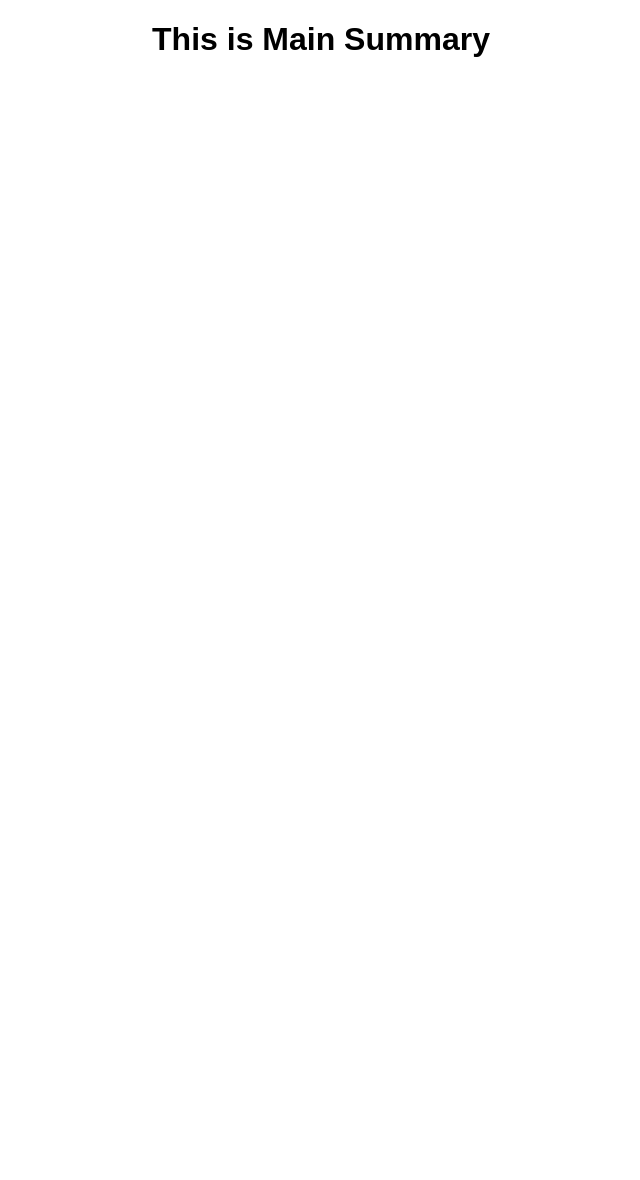
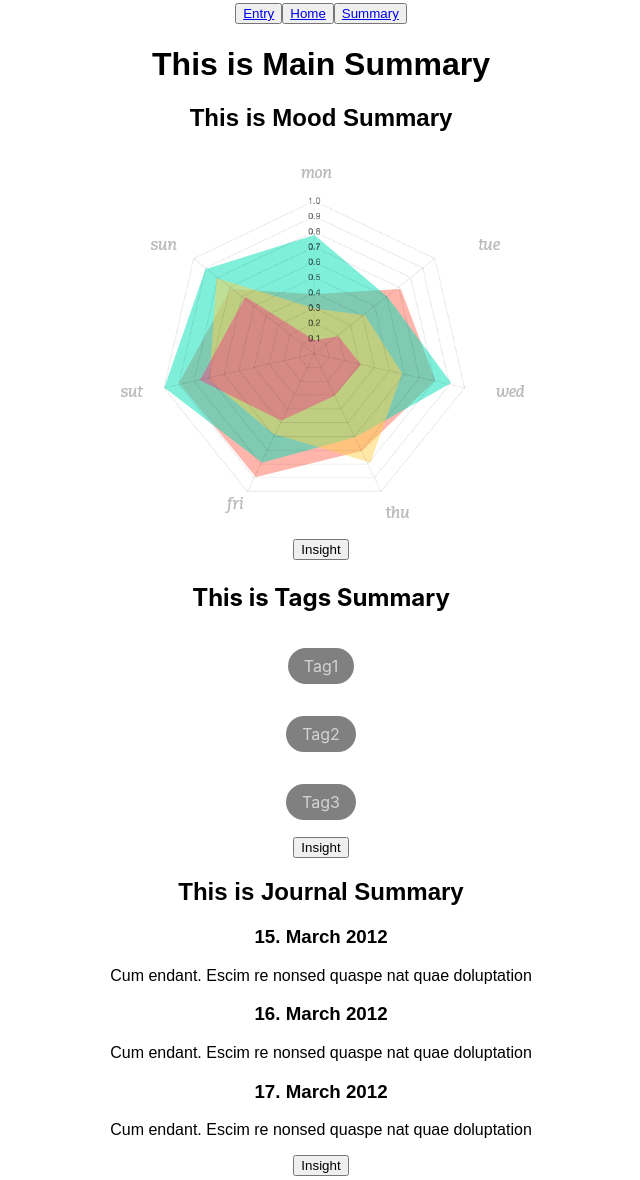
Before and after one commit to tobiball/mindmee, a React (Create React App) app in the folder my-app/: page /summary/MainSummary in a window 1280 px wide. Shown: the whole page, without its empty margins (319-959 px from the left). Before the commit the page ends 800 px from the top, so only its background shows below. Built offline with nearby package versions, Linux system fonts and the light colour scheme.

Commit message:
Build the navigation-interaction between all entries and summaries and filled them with placeholders. Also added a Head-Navigation for quick excess between sides

```diff
--- a/my-app/src/App.js
+++ b/my-app/src/App.js
@@ -17,13 +17,23 @@ import JournalEntry from "./entry/JournalEntry"
 
 import MainSummary from "./summary/MainSummary"
 import MoodSummary from "./summary/MoodSummary"
+import MoodSummaryDetail from "./summary/MoodSummaryDetail"
 import TagsSummary from "./summary/TagsSummary"
+import TagsSummaryDetail from "./summary/TagsSummaryDetail"
 import JournalSummary from "./summary/JournalSummary"
+import JournalSummaryDetail from "./summary/JournalSummaryDetail"
+import Navigation from './Navigation';
+
+
 
 
 function App() {
+
+
+
   return (
     <div className="App">
+      <Navigation />
       <Router>
         <Switch>
         <Route exact path="/" component={MainPage} />
@@ -34,8 +44,11 @@ function App() {
 
         <Route exact path="/summary/MainSummary" component={MainSummary} />
         <Route exact path="/summary/MoodSummary" component={MoodSummary} />
+        <Route exact path="/summary/MoodSummaryDetail" component={MoodSummaryDetail} />
         <Route exact path="/summary/TagsSummary" component={TagsSummary} />
+        <Route exact path="/summary/TagsSummaryDetail" component={TagsSummaryDetail} />
         <Route exact path="/summary/JournalSummary" component={JournalSummary} />
+        <Route exact path="/summary/JournalSummaryDetail" component={JournalSummaryDetail} />
         </Switch>
       </Router>
     </div>
--- a/my-app/src/Navigation.js
+++ b/my-app/src/Navigation.js
@@ -1,16 +1,19 @@
 import { NavLink } from "react-router-dom";
-import { BrowserRouter, Switch, Route } from 'react-router-dom';
 
 export default function Navigation() {
     return (
         <header>
             <nav>
-                <button>
-                <NavLink to="/entry/MainEntry">Make a new entry</NavLink>
+                <button onClick={() => window.location.reload(false)}>
+                    <NavLink to="/entry/MainEntry">Entry</NavLink>
                 </button>
-                <button>
-                <NavLink to="/summary/MainSummary">View Summary</NavLink>
+                <button onClick={() => window.location.reload(false)}>
+                    <NavLink to="/">Home</NavLink>
                 </button>
+                <button onClick={() => window.location.reload(false)}>
+                    <NavLink to="/summary/MainSummary">Summary</NavLink>
+                </button>
+
             </nav>
         </header>
     )
--- /dev/null
+++ b/my-app/src/Tags.css
@@ -0,0 +1,16 @@
+.myTags {
+    background-color: grey;
+    border-radius: 2rem;
+    color: lightgray;
+
+    max-width: max-content;
+    padding: 0.5rem 1rem;
+}
+
+body {
+    display: grid;
+    margin: 0.2rem;
+    grid-template-rows: 1;
+    grid-template-columns: auto;
+    justify-items: center;
+}
--- a/my-app/src/entry/MainEntry.js
+++ b/my-app/src/entry/MainEntry.js
@@ -10,6 +10,7 @@ import {
 import MoodEntry from "./MoodEntry"
 import TagsEntry from "./TagsEntry"
 import JournalEntry from "./JournalEntry"
+import MainSummary from "../summary/MainSummary"
 
 
 
@@ -23,6 +24,7 @@ export default function MainEntry() {
           <Route exact path="/entry/MainEntry" component={MoodEntry} />
           <Route exact path="/entry/TagsEntry" component={TagsEntry} />
           <Route exact path="/entry/JournalEntry" component={JournalEntry} />
+          <Route exact path="/summary/MainSummary" component={MainSummary} />
         </Switch>
       </Router>
   </div>
--- a/my-app/src/entry/TagsEntry.js
+++ b/my-app/src/entry/TagsEntry.js
@@ -6,7 +6,7 @@ export default function TagsEntry() {
     <div>
       <h2>This is Tags Entry</h2>
       <Link to="/entry/JournalEntry">
-        <button>Continue</button>
+        <button >Continue</button>
       </Link>
   </div>
   )
--- a/my-app/src/summary/JournalSummary.js
+++ b/my-app/src/summary/JournalSummary.js
@@ -1,6 +1,25 @@
+import { Link } from "react-router-dom";
+
 
 export default function JournalSummary() {
     return (
-      <h1>This is Journal Summary</h1>
+      <div>
+        <h2>This is Journal Summary</h2>
+        <div>
+        <h3>15. March 2012</h3>
+        <p>Cum endant. Escim re nonsed quaspe nat quae doluptation</p>
+      </div>
+      <div>
+        <h3>16. March 2012</h3>
+        <p>Cum endant. Escim re nonsed quaspe nat quae doluptation</p>
+      </div>
+      <div>
+        <h3>17. March 2012</h3>
+        <p>Cum endant. Escim re nonsed quaspe nat quae doluptation</p>
+      </div>
+      <Link to="/summary/JournalSummaryDetail">
+        <button>Insight</button>
+      </Link>
+    </div>
     )
   }
--- /dev/null
+++ b/my-app/src/summary/JournalSummaryDetail.js
@@ -0,0 +1,7 @@
+export default function JournalSummaryDetail() {
+    return (
+        <div>
+            <h3>This is Journal Summary Detail</h3>
+        </div>
+    )
+}
--- a/my-app/src/summary/MainSummary.js
+++ b/my-app/src/summary/MainSummary.js
@@ -1,5 +1,18 @@
+import { Link } from "react-router-dom";
+
+import MoodSummary from "./MoodSummary"
+import TagsSummary from "./TagsSummary"
+import JournalSummary from "./JournalSummary"
+
+
 export default function MainSummary() {
+
   return (
-    <h1>This is Main Summary</h1>
+    <div>
+      <h1>This is Main Summary</h1>
+      <MoodSummary />
+      <TagsSummary />
+      <JournalSummary />
+    </div>
   )
 }
--- a/my-app/src/summary/MoodSummary.js
+++ b/my-app/src/summary/MoodSummary.js
@@ -1,6 +1,14 @@
+import { Link } from "react-router-dom";
 
 export default function MoodSummary() {
     return (
-      <h1>This is Mood Summary</h1>
+      <div>
+        <h2>This is Mood Summary</h2>
+        <img src="/assets/img/radar_graph_placeholder.jpg" />
+        <br></br>
+        <Link to="/summary/MoodSummaryDetail">
+        <button>Insight</button>
+      </Link>
+      </div>
     )
   }
--- /dev/null
+++ b/my-app/src/summary/MoodSummaryDetail.js
@@ -0,0 +1,7 @@
+export default function MoodSummaryDetail() {
+    return (
+        <div>
+            <h3>This is Mood Summary Detail</h3>
+        </div>
+    )
+}
--- a/my-app/src/summary/TagsSummary.js
+++ b/my-app/src/summary/TagsSummary.js
@@ -1,6 +1,17 @@
+import '../Tags.css'
+import { Link } from "react-router-dom";
 
 export default function TagsSummary() {
+
     return (
-      <h1>This is Tags Summary</h1>
+      <body>
+        <h2>This is Tags Summary</h2>
+        <p className="myTags">Tag1</p>
+        <p className="myTags">Tag2</p>
+        <p className="myTags">Tag3</p>
+        <Link to="/summary/TagsSummaryDetail">
+        <button>Insight</button>
+      </Link>
+      </body>
     )
-  }
+}
--- /dev/null
+++ b/my-app/src/summary/TagsSummaryDetail.js
@@ -0,0 +1,7 @@
+export default function TagsSummaryDetail() {
+    return (
+        <div>
+            <h3>This is Tags Summary Detail</h3>
+        </div>
+    )
+}
```
Also changed, not shown: my-app/public/assets/img/radar_graph_placeholder.jpg (added), 1 other file (tests, documents, lock files or other folders).
